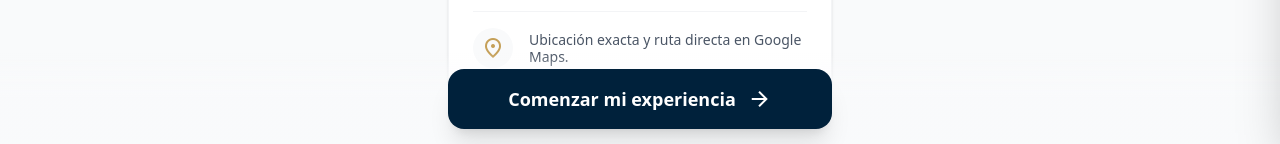
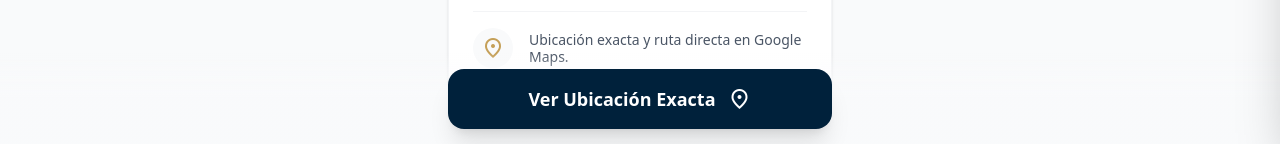
Before and after one commit to ajbeltranl17-cpu/appvisitaclientes, a React (Vite) app: page /bienvenida/1 in a window 1280 px wide. Shown: the part 655-799 px from the top of the page. Built offline with nearby package versions, Linux system fonts and the light colour scheme; no server answers.

Commit message:
Ajuste de botón a Ver Ubicación Exacta

```diff
--- a/src/screens/Bienvenida.tsx
+++ b/src/screens/Bienvenida.tsx
@@ -27,7 +27,7 @@ export const Bienvenida = () => {
 
       <main className="flex-1 flex flex-col items-center p-6 relative pb-24">
 
-        {/* Tarjeta con Imagen Hero - CORREGIDA */}
+        {/* Tarjeta con Imagen Hero */}
         <div className="w-full max-w-sm aspect-[16/10] bg-white rounded-3xl overflow-hidden shadow-lg border border-gray-100 mb-8">
           <img
             src={imagenPropiedadExtraida}
@@ -68,15 +68,15 @@ export const Bienvenida = () => {
         </div>
       </main>
 
-      {/* Botón Fijo Abajo */}
+      {/* Botón Fijo Abajo (ACTUALIZADO) */}
       <div className="fixed bottom-0 left-0 w-full p-4 bg-gradient-to-t from-gray-50 via-gray-50 to-transparent">
         <div className="max-w-sm mx-auto">
           <button
             onClick={() => navigate(`/dashboard/${idVisita}`)}
             className="w-full bg-[#00213b] text-white py-4 rounded-2xl font-bold text-lg shadow-xl hover:bg-[#00335c] transition-colors flex justify-center items-center gap-3 active:scale-95"
           >
-            Comenzar mi experiencia
-            <span className="material-symbols-outlined">arrow_forward</span>
+            Ver Ubicación Exacta
+            <span className="material-symbols-outlined">location_on</span>
           </button>
         </div>
       </div>
```
